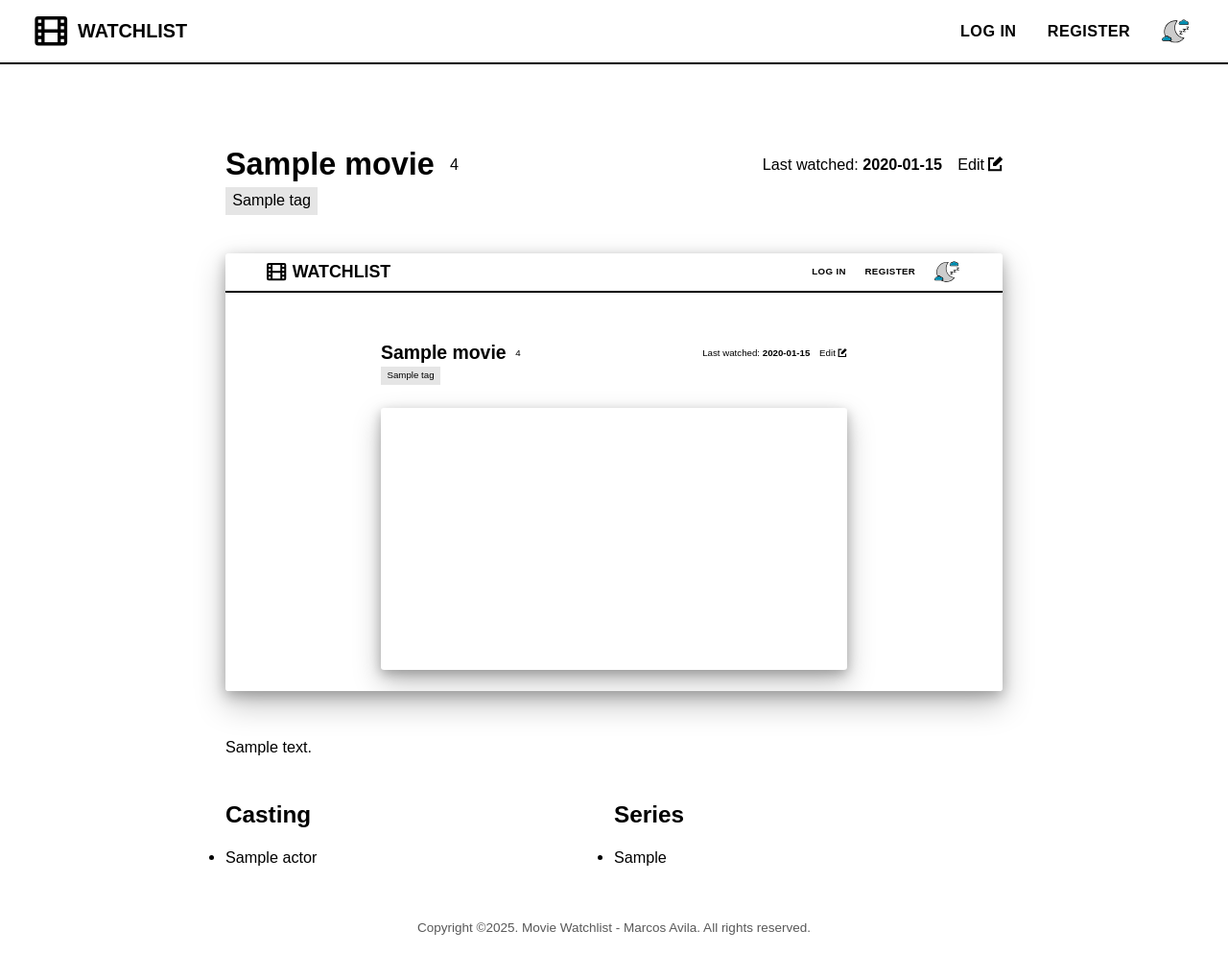
After one commit to Socrates-Programmer/WATCHLIST, a Flask app: template movie_library/templates/movie_details.html in a window 1280 px wide. The commit adds this page. Shown: the whole page at 96% size. Run offline with Flask 3, Linux system fonts and the light colour scheme; the template is opened without the code that fills it: most values are stand-ins (such as "Sample title", 1, 10 or a date in 2020).

Commit message:
Se agrego la seccion de view de las peliculas.

```diff
--- a/movie_library/static/css/main.css
+++ b/movie_library/static/css/main.css
@@ -22,8 +22,15 @@
     --tag-colour: var(--accent-colour-2);
 
     --border: 3px solid #fff;
+
 }
 
+
+.nav__icon {
+    width: 32px;
+    height: 32px;
+    fill: var(--text-dark);
+}
 
 .button {
     --background-color: #e2e8f0;
--- /dev/null
+++ b/movie_library/static/css/movie_details.css
@@ -0,0 +1,93 @@
+.container {
+max-width: 50rem;
+margin: 0 auto;
+}
+
+.movie__header {
+display: flex;
+flex-direction: column;
+margin-bottom: 2.5rem;
+}
+
+.header__row {
+display: flex;
+justify-content: space-between;
+align-items: center;
+}
+
+.movie__name {
+display: flex;
+align-items: center;
+}
+
+.movie__rating {
+margin-left: 1rem;
+}
+
+.movie__watched {
+display: flex;
+}
+
+.watched__link {
+color: inherit;
+text-decoration: none;
+font-weight: 600;
+}
+
+.watched__link:hover {
+text-decoration: underline;
+}
+
+.movie__edit {
+display: flex;
+text-decoration: none;
+align-items: center;
+margin-left: 1rem;
+color: inherit;
+}
+
+.movie__edit:hover {
+text-decoration: underline;
+}
+
+.pencil {
+width: 1em;
+height: 1em;
+margin-left: 3px;
+}
+
+.movie__tags {
+list-style: none;
+display: flex;
+}
+
+.movie__tag {
+padding: 3px 8px;
+background-color: var(--tag-colour);
+}
+
+.movie__tag:not(:first-of-type) {
+margin-left: 1rem;
+}
+
+.movie__video {
+width: 100%;
+aspect-ratio: 16/9;
+margin-bottom: 2.5rem;
+box-shadow: 0 5px 15px 0 rgba(0, 0, 0, 0.25),
+    0 15px 35px 0 rgba(0, 0, 0, 0.25);
+border-radius: 4px;
+}
+
+.movie__description {
+margin-bottom: 2.5rem;
+}
+
+.movie__meta {
+display: grid;
+grid-template-columns: repeat(2, 1fr);
+}
+
+.list__item {
+margin-top: 1rem;
+}
--- a/movie_library/templates/index.html
+++ b/movie_library/templates/index.html
@@ -30,7 +30,7 @@
                             <p class="table__movieDirector">By {{ movie.director }}</p>
                         </td>
                         <td class="table__cell">{{ movie.year }}</td>
-                        <td class="table__cell"><a href="#" class="table__link">View</a></td>
+                        <td class="table__cell"><a href="{{ url_for('pages.movie', _id=movie._id) }}" class="table__link">View</a></td>
                     </tr>
                 {% endfor %}
             </tbody>
@@ -42,4 +42,6 @@
     <a href="{{ url_for('pages.add_movie') }}" class="button button--add">
         <span>+</span>
     </a>
+
+
 {% endblock %}
--- a/movie_library/templates/layout.html
+++ b/movie_library/templates/layout.html
@@ -21,5 +21,6 @@
     </main>
 
     {{ footer() }}
+
 </body>
 </html>
--- a/movie_library/templates/macros/svgs.html
+++ b/movie_library/templates/macros/svgs.html
@@ -6,8 +6,8 @@
 {% endmacro %}
 
 {% macro pencil(class_) %}
-<svg viewBox="0 0 16 16" fill="none" xmlns="http://www.w3.org/2000/svg" class="{{ class_ }}">
-    <path d="M13 0l3 3-7 7H6V7l7-7zM1 1v14h14V9h-2v4H3V3h4V1H1z" fill="#000"/>
+<svg viewBox="0 0 16 16" fill="none" xmlns="http://www.w3.org/2000/svg" class="nav__icon {{ class_ }}">
+    <path d="M13 0l3 3-7 7H6V7l7-7zM1 1v14h14V9h-2v4H3V3h4V1H1z"/>
 </svg>
 {% endmacro %}
 
--- /dev/null
+++ b/movie_library/templates/movie_details.html
@@ -0,0 +1,85 @@
+{% from "macros/svgs.html" import star, pencil %}
+
+{% extends "layout.html" %}
+
+{%- block head_content %}
+    <link rel="stylesheet" href="{{ url_for('static', filename='css/movie_details.css') }}" />
+{% endblock %}
+
+{% block main_content %}
+<div class="container">
+    <header class="movie__header">
+        <div class="header__row">
+
+            <div class="movie__name">
+                <h1>{{ movie.title }}</h1>
+                <div class="movie__rating">
+                    {{ movie.rating }}
+                </div>
+            </div>
+
+            <div class="movie__watched">
+                {% if movie.last_watched %}
+                    <p>
+                        Last watched: <a href="#" class="watched__link">
+                            <time datetime="{{ movie.last_watched }}">{{movie.last_watched.strftime("%d %b %Y")}}</time>
+                        </a>
+                    </p>
+                {% else %}
+                    <p><a href="#" class="watched__link">Not watched yet</a></p>
+                {% endif %}
+                <a class="movie__edit" href="#">Edit {{ pencil("pencil") }}</a>
+            </div>
+
+        </div>
+        <div class="header__row">
+            <ul class="movie__tags">
+            {% for tag in movie.tags %}
+                <li class="movie__tag">{{ tag }}</li>
+            {% endfor %}
+            </ul>
+        </div>
+    </header>
+
+    {% if movie.video_link %}
+    <iframe
+        class="movie__video"
+        src="{{ movie.video_link }}"
+        title="YouTube video player"
+        frameborder="0"
+        allow="accelerometer; autoplay; clipboard-write; encrypted-media; gyroscope; picture-in-picture"
+        allowfullscreen>
+    </iframe>
+    {% endif %}
+
+    {% if movie.description %}
+        <p class="movie__description">{{ movie.description }}</p>
+    {% else %}
+        <p class="movie__description">No description yet. <a class="link" href="#">Add one?</a></p>
+    {% endif %}
+
+    <div class="movie__meta">
+        {% if movie.cast %}
+            <div class="movie__casting">
+                <h2>Casting</h2>
+                <ul class="list">
+                {% for actor in movie.cast %}
+                    <li class="list__item">{{ actor }}</li>
+                {% endfor %}
+                <ul>
+            </div>
+        {% endif %}
+
+        {% if movie.series | length %}
+            <div class="movie__series">
+                <h2>Series</h2>
+                <ul class="list">
+                {% for movie_in_series in movie.series %}
+                    <li class="list__item">{{ movie_in_series }}</li>
+                {% endfor %}
+                <ul>
+            </div>
+        {% endif %}
+    </div>
+</div>
+{% endblock %}
```
Also changed, not shown: movie_library/routes.py (+16 -1 lines).
